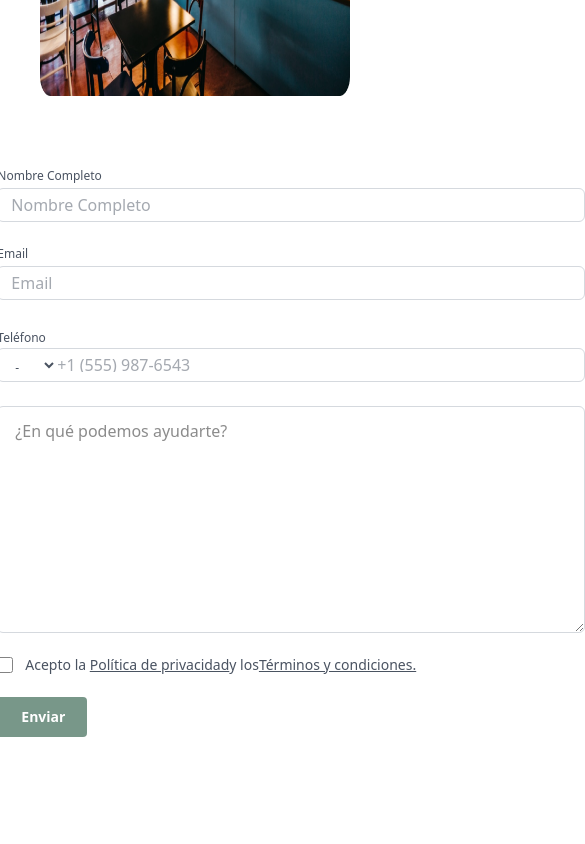
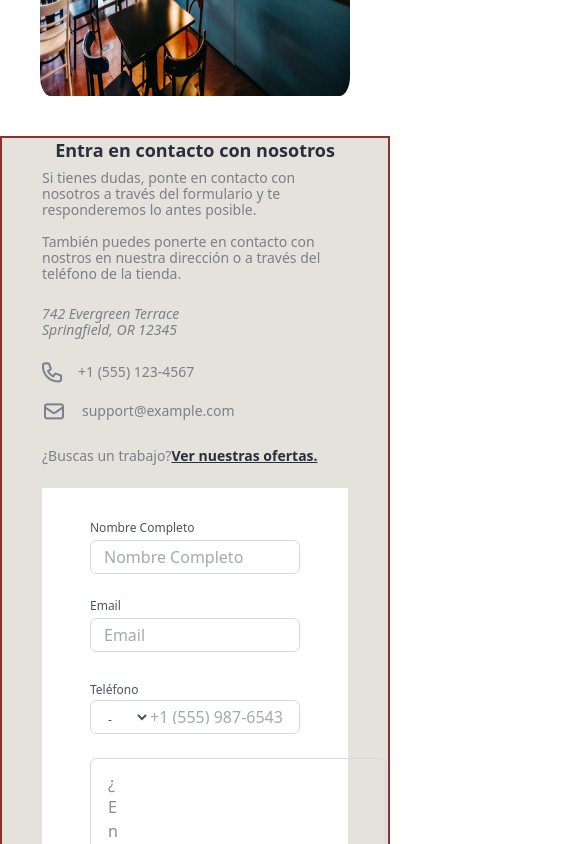
Before and after one commit to DanielFigueroaDuran/cafe_de_altura, a React (Vite) app: page / in a window 390 px wide. Shown: the part 4740-5584 px from the top of the page, 585 px wide, since content can reach past the window. Before the commit the page ends 5509 px from the top, so only its background shows below. Built offline with nearby package versions, Linux system fonts and the light colour scheme; the HTML template or start-up script is replaced by a standard one.

Commit message:
adding responsive Contact

```diff
--- a/src/components/coffepage/Contact .tsx
+++ b/src/components/coffepage/Contact .tsx
@@ -5,10 +5,10 @@ import UserForm from '../UserForm';
 
 const Contact = () => {
     return (
-        <div className="flex justify-center gap-6 px-10 bg-[#e3ded7] opacity-90 z-0">
-            <div className="flex flex-col gap-8 justify-center">
-                <div className="flex flex-col justify-start gap-3 ">
-                    <h3 className='font-semibold text-lg leading-6 text-[#111827]'>Entra en contacto con nosotros</h3>
+        <div className="flex flex-col lg:flex-row justify-center gap-6 px-10 bg-[#e3ded7] opacity-90 z-0 border-2 border-red-900">
+            <div className="flex flex-col gap-4 justify-center">
+                <div className="flex flex-col justify-start gap-2 ">
+                    <h3 className='font-semibold text-lg leading-6 text-center md:text-left text-[#111827]'>Entra en contacto con nosotros</h3>
                     <p className='font-normal text-sm leading-4 text-[#6b7280]'>Si tienes dudas, ponte en contacto con nosotros a    través del formulario y te responderemos lo antes   posible.
                     </p>
                 </div>
```
